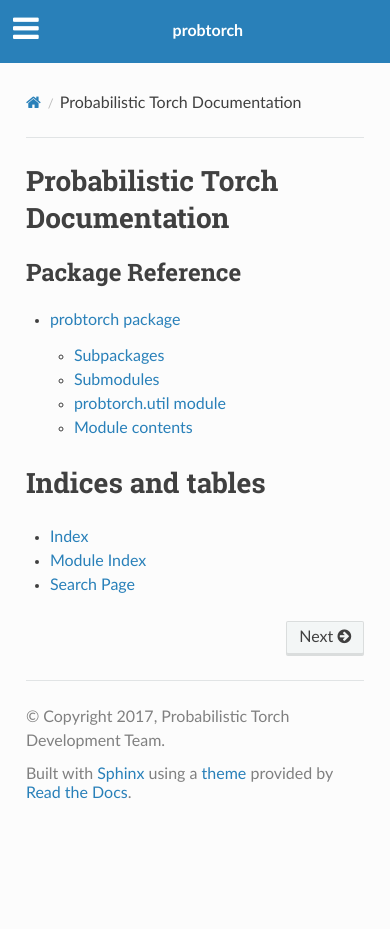
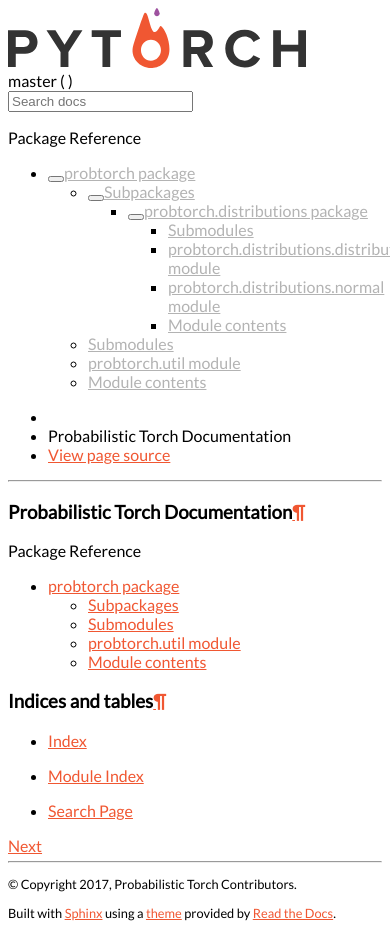
Before and after one commit to probtorch/probtorch, a Sphinx documentation site: the page built from docs/source/index.rst, in a window 390 px wide. Built offline with Sphinx 7.4.7 and the Read the Docs theme 2.0.0, drawn with Linux system fonts in a browser that asks for light colours; the version number could not be read and is left out; before the commit the page ends 900 px from its top, so only the background shows below that.

Commit message:
updated sphinx theme to match pytorch

```diff
--- /dev/null
+++ b/docs/source/_static/css/pytorch_theme.css
@@ -0,0 +1,118 @@
+body {
+    font-family: "Lato","proxima-nova","Helvetica Neue",Arial,sans-serif;
+}
+
+/* Default header fonts are ugly */
+h1, h2, .rst-content .toctree-wrapper p.caption, h3, h4, h5, h6, legend, p.caption {
+    font-family: "Lato","proxima-nova","Helvetica Neue",Arial,sans-serif;
+}
+
+/* Use white for docs background */
+.wy-side-nav-search {
+    background-color: #fff;
+}
+
+.wy-nav-content-wrap, .wy-menu li.current > a  {
+    background-color: #fff;
+}
+
+@media screen and (min-width: 1400px) {
+    .wy-nav-content-wrap {
+        background-color: rgba(0, 0, 0, 0.0470588);
+    }
+
+    .wy-nav-content {
+        background-color: #fff;
+    }
+}
+
+/* Fixes for mobile */
+.wy-nav-top {
+    background-color: #fff;
+    background-image: url('../img/pytorch-logo-dark.svg');
+    background-repeat: no-repeat;
+    background-position: center;
+    padding: 0;
+    margin: 0.4045em 0.809em;
+    color: #333;
+}
+
+.wy-nav-top > a {
+    display: none;
+}
+
+@media screen and (max-width: 768px) {
+    .wy-side-nav-search>a img.logo {
+        height: 60px;
+    }
+}
+
+/* This is needed to ensure that logo above search scales properly */
+.wy-side-nav-search a {
+    display: block;
+}
+
+/* This ensures that multiple constructors will remain in separate lines. */
+.rst-content dl:not(.docutils) dt {
+    display: table;
+}
+
+/* Use our red for literals (it's very similar to the original color) */
+.rst-content tt.literal, .rst-content tt.literal, .rst-content code.literal {
+    color: #F05732;
+}
+
+.rst-content tt.xref, a .rst-content tt, .rst-content tt.xref,
+.rst-content code.xref, a .rst-content tt, a .rst-content code {
+    color: #404040;
+}
+
+/* Change link colors (except for the menu) */
+
+a {
+    color: #F05732;
+}
+
+a:hover {
+    color: #F05732;
+}
+
+
+a:visited {
+    color: #D44D2C;
+}
+
+.wy-menu a {
+    color: #b3b3b3;
+}
+
+.wy-menu a:hover {
+    color: #b3b3b3;
+}
+
+/* Default footer text is quite big */
+footer {
+    font-size: 80%;
+}
+
+footer .rst-footer-buttons {
+    font-size: 125%; /* revert footer settings - 1/80% = 125% */
+}
+
+footer p {
+    font-size: 100%;
+}
+
+/* For hidden headers that appear in TOC tree */
+/* see http://stackoverflow.com/a/32363545/3343043 */
+.rst-content .hidden-section {
+    display: none;
+}
+
+nav .hidden-section {
+    display: inherit;
+}
+
+.wy-side-nav-search>div.version {
+    color: #000;
+}
--- a/docs/source/conf.py
+++ b/docs/source/conf.py
@@ -1,8 +1,8 @@
 #!/usr/bin/env python3
 # -*- coding: utf-8 -*-
 #
-# probtorch documentation build configuration file, created by
-# sphinx-quickstart on Tue Jul 11 11:34:04 2017.
+# PyTorch documentation build configuration file, created by
+# sphinx-quickstart on Fri Dec 23 13:31:47 2016.
 #
 # This file is execfile()d with the current directory set to its
 # containing dir.
@@ -20,8 +20,15 @@
 import os
 import sys
 sys.path.insert(0, os.path.abspath('../../'))
+import torch
+try:
+    import torchvision
+except ImportError:
+    import warnings
+    warnings.warn('unable to load "torchvision" package')
+import probtorch
+import sphinx_rtd_theme
 
-print(sys.path)
 
 # -- General configuration ------------------------------------------------
 
@@ -32,9 +39,23 @@
 # Add any Sphinx extension module names here, as strings. They can be
 # extensions coming with Sphinx (named 'sphinx.ext.*') or your custom
 # ones.
-extensions = ['sphinx.ext.autodoc',
+extensions = [
+    'sphinx.ext.autodoc',
+    'sphinx.ext.autosummary',
     'sphinx.ext.doctest',
-    'sphinx.ext.mathjax']
+    'sphinx.ext.intersphinx',
+    'sphinx.ext.todo',
+    'sphinx.ext.coverage',
+    'sphinx.ext.mathjax',
+    'sphinx.ext.napoleon',
+    'sphinx.ext.viewcode',
+    #'sphinxcontrib.googleanalytics',
+]
+
+napoleon_use_ivar = True
+
+#googleanalytics_id = None
+#googleanalytics_enabled = False
 
 # Add any paths that contain templates here, relative to this directory.
 templates_path = ['_templates']
@@ -49,18 +70,20 @@
 master_doc = 'index'
 
 # General information about the project.
-project = 'probtorch'
-copyright = '2017, Probabilistic Torch Development Team'
-author = 'Probabilistic Torch Development Team'
+project = 'Probabilistic Torch'
+copyright = '2017, Probabilistic Torch Contributors'
+author = 'Probabilistic Torch Contributors'
 
 # The version info for the project you're documenting, acts as replacement for
 # |version| and |release|, also used in various other places throughout the
 # built documents.
 #
 # The short X.Y version.
-version = '0.1-preview'
+# TODO: change to [:2] at v1.0
+version = 'master (' + probtorch.__version__ + ' )'
 # The full version, including alpha/beta/rc tags.
-release = '0.1-preview'
+# TODO: verify this works as expected
+release = 'master'
 
 # The language for content autogenerated by Sphinx. Refer to documentation
 # for a list of supported languages.
@@ -78,7 +101,7 @@
 pygments_style = 'sphinx'
 
 # If true, `todo` and `todoList` produce output, else they produce nothing.
-todo_include_todos = False
+todo_include_todos = True
 
 
 # -- Options for HTML output ----------------------------------------------
@@ -87,24 +110,38 @@
 # a list of builtin themes.
 #
 html_theme = 'sphinx_rtd_theme'
-
+html_theme_path = [sphinx_rtd_theme.get_html_theme_path()]
 
 # Theme options are theme-specific and customize the look and feel of a theme
 # further.  For a list of options available for each theme, see the
 # documentation.
 #
-# html_theme_options = {}
+html_theme_options = {
+    'collapse_navigation': False,
+    'display_version': True,
+    'logo_only': True,
+}
+
+html_logo = '_static/img/pytorch-logo-dark.svg'
 
 # Add any paths that contain custom static files (such as style sheets) here,
 # relative to this directory. They are copied after the builtin static files,
 # so a file named "default.css" will overwrite the builtin "default.css".
 html_static_path = ['_static']
 
+# html_style_path = 'css/pytorch_theme.css'
+html_context = {
+    'css_files': [
+        'https://fonts.googleapis.com/css?family=Lato',
+        '_static/css/pytorch_theme.css'
+    ],
+}
+
 
 # -- Options for HTMLHelp output ------------------------------------------
 
 # Output file base name for HTML help builder.
-htmlhelp_basename = 'probtorchdoc'
+htmlhelp_basename = 'ProbTorchdoc'
 
 
 # -- Options for LaTeX output ---------------------------------------------
@@ -131,8 +168,8 @@
 # (source start file, target name, title,
 #  author, documentclass [howto, manual, or own class]).
 latex_documents = [
-    (master_doc, 'probtorch.tex', 'probtorch Documentation',
-     'Probabilistic Torch Development Team', 'manual'),
+    (master_doc, 'probtorch.tex', 'Probabilistic Torch Documentation',
+     'Probabilistic Torch Contributors', 'manual'),
 ]
 
 
@@ -141,7 +178,7 @@
 # One entry per manual page. List of tuples
 # (source start file, name, description, authors, manual section).
 man_pages = [
-    (master_doc, 'probtorch', 'probtorch Documentation',
+    (master_doc, 'Probabilistic Torch', 'Probabilistic Torch Documentation',
      [author], 1)
 ]
 
@@ -152,7 +189,66 @@
 # (source start file, target name, title, author,
 #  dir menu entry, description, category)
 texinfo_documents = [
-    (master_doc, 'probtorch', 'probtorch Documentation',
-     author, 'probtorch', 'One line description of project.',
+    (master_doc, 'Probabilistic Torch', 'Probabilistic Torch Documentation',
+     author, 'Probabilistic Torch', 'A library for deep generative models that extends PyTorch.',
      'Miscellaneous'),
 ]
+
+
+# Example configuration for intersphinx: refer to the Python standard library.
+intersphinx_mapping = {
+    'python': ('https://docs.python.org/', None),
+    'pytorch': ('https://pytorch.org/docs/', None),
+    'numpy': ('http://docs.scipy.org/doc/numpy/', None),
+}
+
+# -- A patch that prevents Sphinx from cross-referencing ivar tags -------
+# See http://stackoverflow.com/a/41184353/3343043
+
+from docutils import nodes
+from sphinx.util.docfields import TypedField
+from sphinx import addnodes
+
+def patched_make_field(self, types, domain, items, **kw):
+    # `kw` catches `env=None` needed for newer sphinx while maintaining
+    #  backwards compatibility when passed along further down!
+
+    # type: (List, unicode, Tuple) -> nodes.field
+    def handle_item(fieldarg, content):
+        par = nodes.paragraph()
+        par += addnodes.literal_strong('', fieldarg)  # Patch: this line added
+        # par.extend(self.make_xrefs(self.rolename, domain, fieldarg,
+        #                           addnodes.literal_strong))
+        if fieldarg in types:
+            par += nodes.Text(' (')
+            # NOTE: using .pop() here to prevent a single type node to be
+            # inserted twice into the doctree, which leads to
+            # inconsistencies later when references are resolved
+            fieldtype = types.pop(fieldarg)
+            if len(fieldtype) == 1 and isinstance(fieldtype[0], nodes.Text):
+                typename = u''.join(n.astext() for n in fieldtype)
+                typename = typename.replace('int', 'python:int')
+                typename = typename.replace('long', 'python:long')
+                typename = typename.replace('float', 'python:float')
+                typename = typename.replace('type', 'python:type')
+                par.extend(self.make_xrefs(self.typerolename, domain, typename,
+                                           addnodes.literal_emphasis, **kw))
+            else:
+                par += fieldtype
+            par += nodes.Text(')')
+        par += nodes.Text(' -- ')
+        par += content
+        return par
+
+    fieldname = nodes.field_name('', self.label)
+    if len(items) == 1 and self.can_collapse:
+        fieldarg, content = items[0]
+        bodynode = handle_item(fieldarg, content)
+    else:
+        bodynode = self.list_type()
+        for fieldarg, content in items:
+            bodynode += nodes.list_item('', handle_item(fieldarg, content))
+    fieldbody = nodes.field_body('', bodynode)
+    return nodes.field('', fieldname, fieldbody)
+
+TypedField.make_field = patched_make_field
```
Also changed, not shown: docs/source/_static/img/pytorch-logo-dark.png (added), docs/source/_static/img/pytorch-logo-dark.svg (added), docs/source/_static/img/pytorch-logo-flame.png (added), docs/source/_static/img/pytorch-logo-flame.svg (added), 2 other files.
